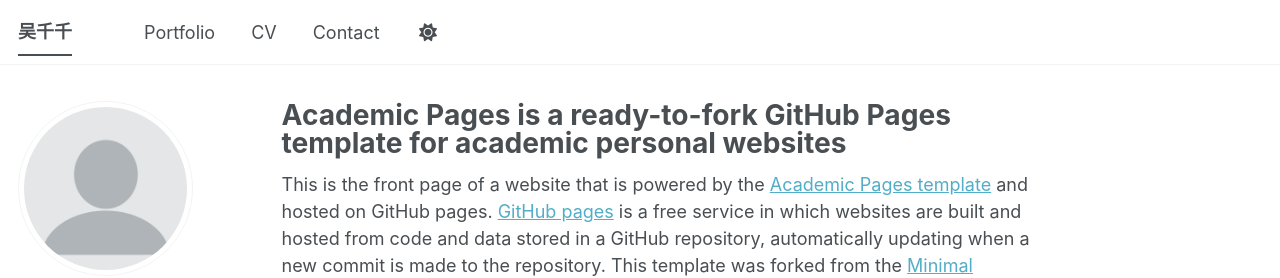
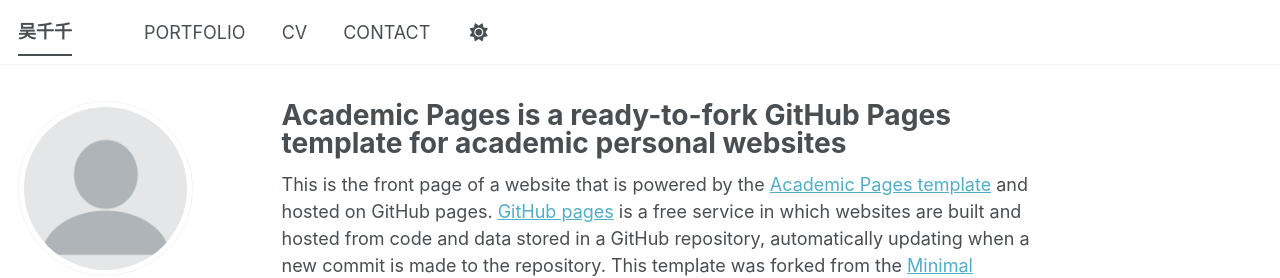
Before and after one commit to wuciancian0301/wuciancian0301.github.io, a Jekyll site: the page built from _pages/about.md, in a window 1280 px wide. Shown: the top 278 px of the page. Built offline with Jekyll 4.4.1, drawn with Linux system fonts in a browser that asks for light colours; a style sheet for code colours, icons or effects is not loaded.

Commit message:
更新網站基本資料

```diff
--- a/_data/navigation.yml
+++ b/_data/navigation.yml
@@ -17,7 +17,7 @@ main:
 # - title: "Teaching"
 #   url: /teaching/
 
-  - title: "Portfolio"
+  - title: "PORTFOLIO"
     url: /portfolio/
 
 # - title: "Blog Posts"
@@ -26,7 +26,7 @@ main:
   - title: "CV"
     url: /cv/
 
-  - title: "Contact"
+  - title: "CONTACT"
     url: /contact/
 
   # - title: "CV"
```
